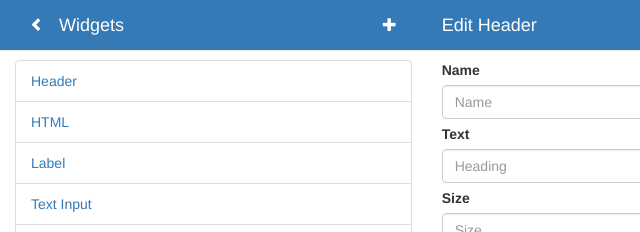
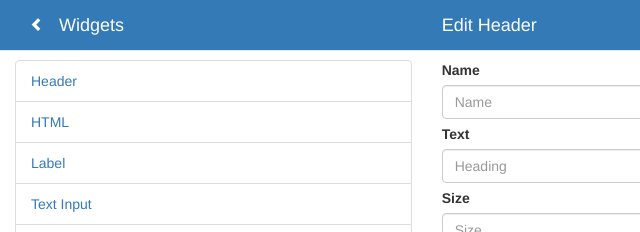
Before and after one commit to apoorva-27/nagaraj-apoorva-webdev, a website: page public/assignment/widget/widget-heading.html in a window 1280 px wide. Shown: the top 232 px of the page, 0-640 px from the left. Drawn offline with nearby package versions, Linux system fonts and the light colour scheme.

Commit message:
plus buttons

```diff
--- a/public/assignment/widget/widget-heading.html
+++ b/public/assignment/widget/widget-heading.html
@@ -22,11 +22,7 @@
                     Widgets
                 </a>
             </div>
-            <div class="navbar-text pull-right hidden-xs">
-                <a href="widget-chooser.html">
-                    <span class="glyphicon glyphicon-plus"></span>
-                </a>
-            </div>
+
         </div>
         <div class="col-xs-8">
             <div class="navbar-text pull-right">
```
Also changed, not shown: public/assignment/widget/widget-youtube.html (+1 -5 lines).
